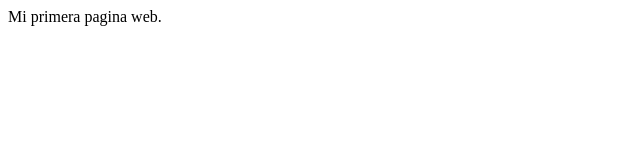
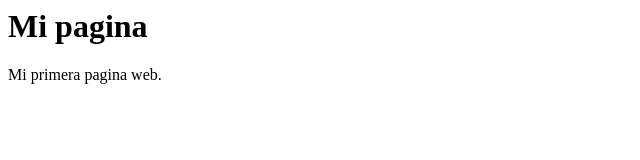
Before and after one commit to aliciaperalta/aliciaperalta.github.io, a plain HTML site: page index.html in a window 1280 px wide. Shown: the whole page, without its empty margins (0-640 px from the left). Drawn offline with Linux system fonts and the light colour scheme.

Commit message:
Update index.html

```diff
--- a/index.html
+++ b/index.html
@@ -1 +1,2 @@
+<h1>Mi pagina</h1>
 Mi primera pagina web.
```
